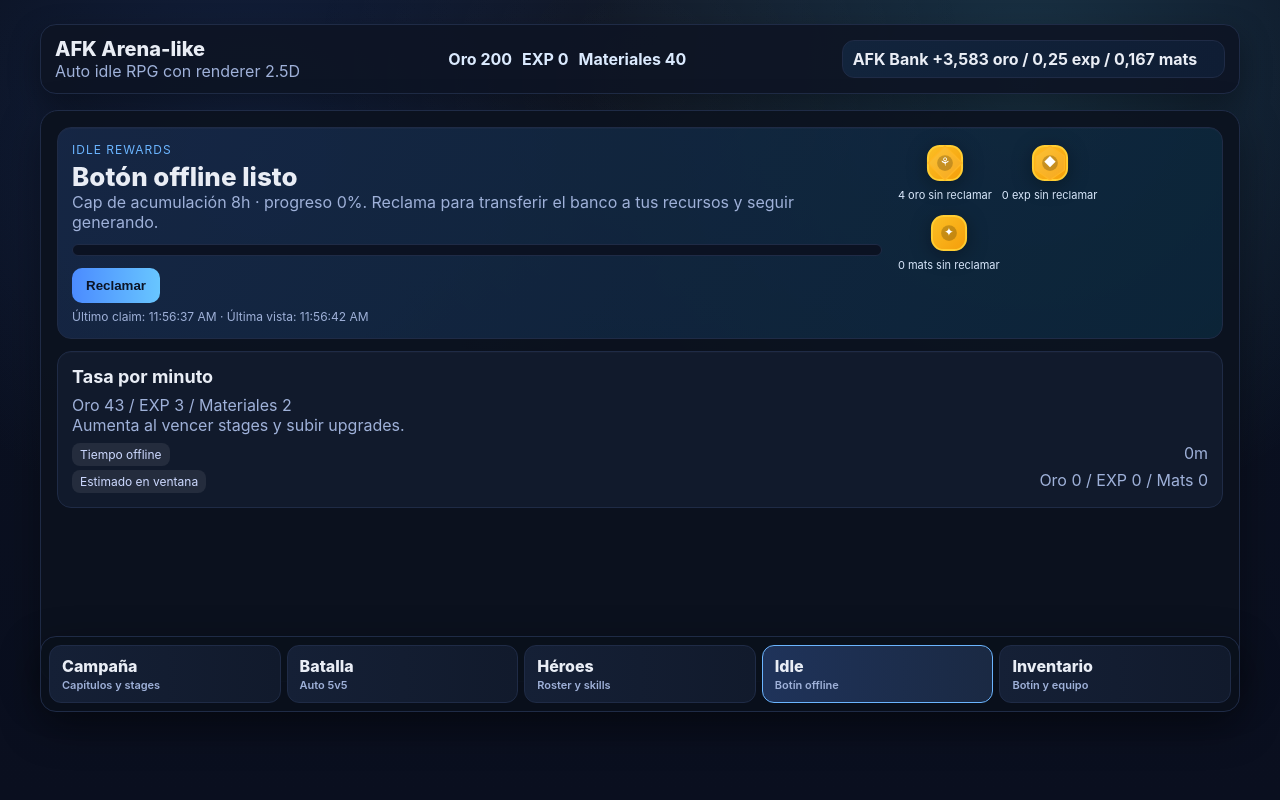
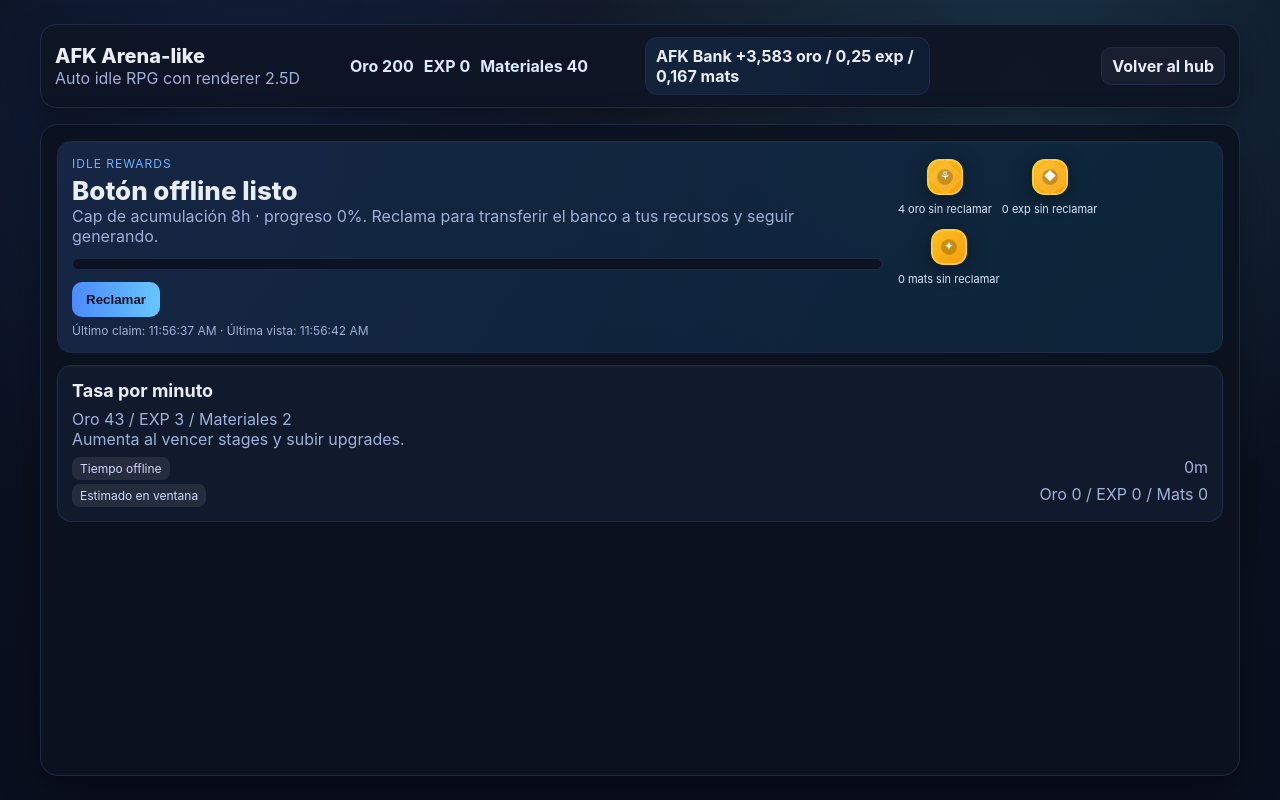
Before and after one commit to AlbaGG95/ai-studio, a Next.js app in the folder apps/web/: page /afk/idle in a window 1280 px wide. Built offline with nearby package versions, Linux system fonts and the light colour scheme.

Commit message:
fix(ui): show AFK hub cards only on /afk and make battle/map dedicated views

```diff
--- a/apps/web/src/app/afk/afk.module.css
+++ b/apps/web/src/app/afk/afk.module.css
@@ -67,6 +67,18 @@
   border: 1px solid #1f2b46;
   border-radius: 12px;
   padding: 8px 10px;
+  font-weight: 700;
+}
+
+.hubLink {
+  justify-self: end;
+  align-self: center;
+  padding: 8px 10px;
+  border-radius: 10px;
+  border: 1px solid var(--border);
+  color: var(--text);
+  background: rgba(255, 255, 255, 0.04);
+  text-decoration: none;
   font-weight: 700;
 }
 
@@ -659,6 +671,11 @@
   .pageInner {
     max-width: none;
   }
+
+  .hubLink {
+    justify-self: start;
+    width: fit-content;
+  }
 }
 
 @media (max-width: 520px) {
--- a/apps/web/src/app/afk/layout.tsx
+++ b/apps/web/src/app/afk/layout.tsx
@@ -21,6 +21,7 @@ function format(num: number | undefined) {
 function Shell({ children }: { children: React.ReactNode }) {
   const pathname = usePathname();
   const { state, bank } = useAfk();
+  const isHome = pathname === "/afk" || pathname === "/afk/";
 
   return (
     <div className={styles.page}>
@@ -39,8 +40,14 @@ function Shell({ children }: { children: React.ReactNode }) {
           <div className={styles.idleChip}>
             AFK Bank +{format(bank.gold)} oro / {format(bank.exp)} exp / {format(bank.materials)} mats
           </div>
+          {!isHome && (
+            <Link className={styles.hubLink} href="/afk">
+              Volver al hub
+            </Link>
+          )}
         </header>
         <section className={styles.content}>{children}</section>
+        {isHome && (
           <nav className={styles.bottomNav}>
             {nav.map((item) => {
               const active = pathname === item.href;
@@ -52,6 +59,7 @@ function Shell({ children }: { children: React.ReactNode }) {
               );
             })}
           </nav>
+        )}
       </div>
     </div>
   );
```
Lines whose indentation alone changed are shown as unchanged.
